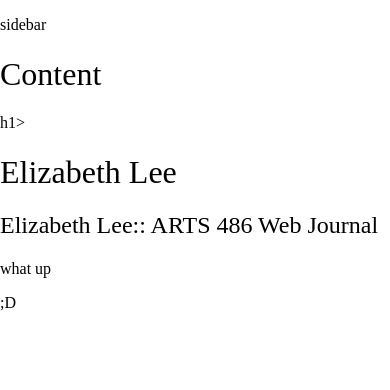
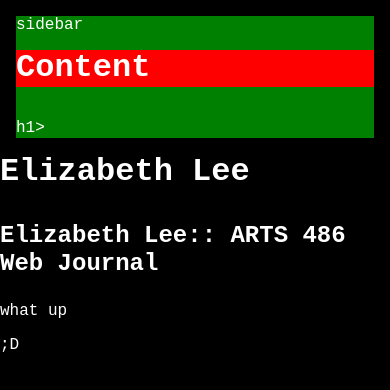
Before and after one commit to Binghamton-University-Design/web-journal-elizabethlee125, a plain HTML site: page index.html in a window 390 px wide. Drawn offline with nearby package versions, Linux system fonts and the light colour scheme.

Commit message:
2.25
2.25 12:26am

```diff
--- a/css/grid.css
+++ b/css/grid.css
@@ -1,4 +1,4 @@
-/* G R I D */
+/* G /* G R I D */
 
 .grid {
   display: grid;
@@ -13,11 +13,11 @@
 /* H E I G H T */
 
 .height-2 {
-	grid-row: span 2;
+  grid-row: span 2;
 }
 
 .height-3 {
-	grid-row: span 3;
+  grid-row: span 3;
 }
 
 /* M O B I L E */
--- a/css/style.css
+++ b/css/style.css
@@ -1,14 +1,49 @@
-
 
 body {
-		margin: 0;
-		background: black
-		color: white;
-		font-family:
-		font-weight: 200;
+	margin: 0;
+	background: black;
+	color: white;
+	font-family: 'Roboto Mono', monospace;
+	font-weight: 200;
+}
+
+h1, h2, h3, h4, p {
+	margin-top: 0;
+	margin-bottom: 1em;
 }
 
 h1, h2 {
+	font-weight: 700;
+}
 
-		font-weight: 250;
+#wrapper {
+	margin: 2em auto;
+	max-width: 1200px;
 }
+
+#main {
+	background: green;
+	margin: 2em;
+	padding: 2em;
+}
+
+#sidebar {
+	background: pink;
+}
+
+#content {
+	background: red;
+}
+
+@media (max-width: 699px) {
+
+	#wrapper {
+		margin: 0em auto;
+	}
+
+	#main {
+		margin: 1em;
+		padding: 0em;
+	}
+
+}
```
